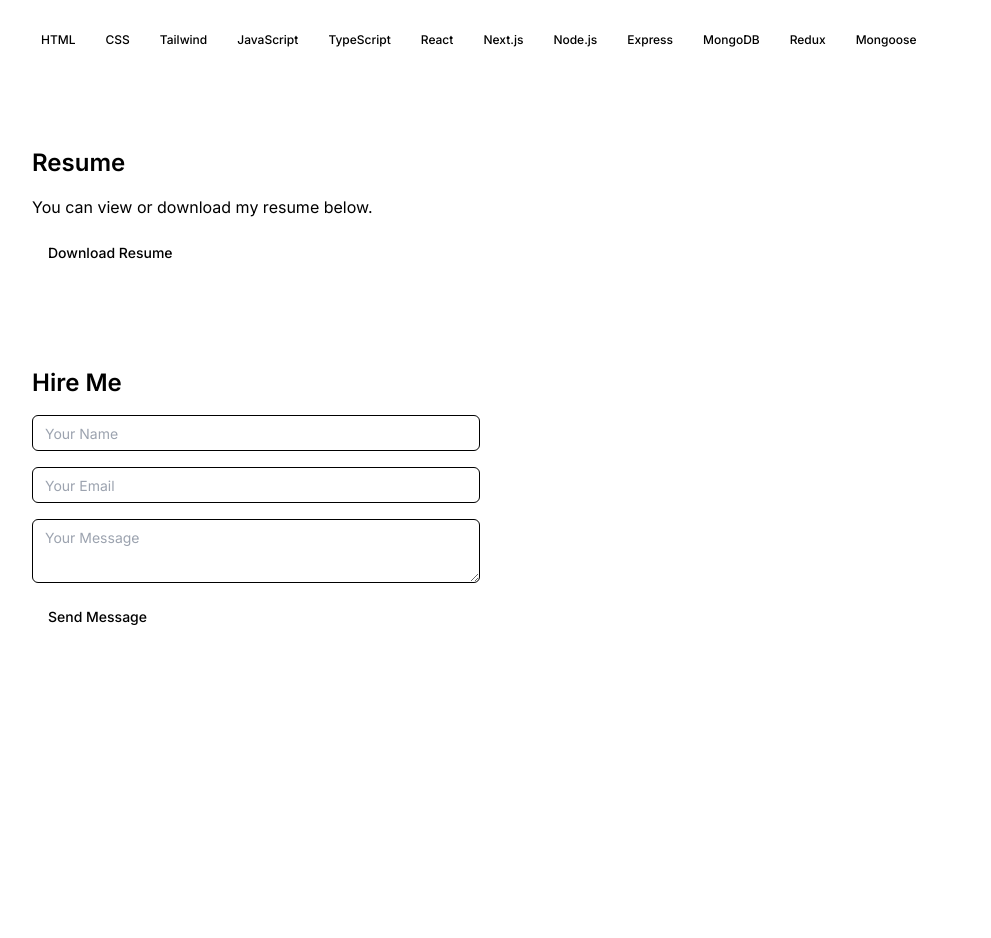
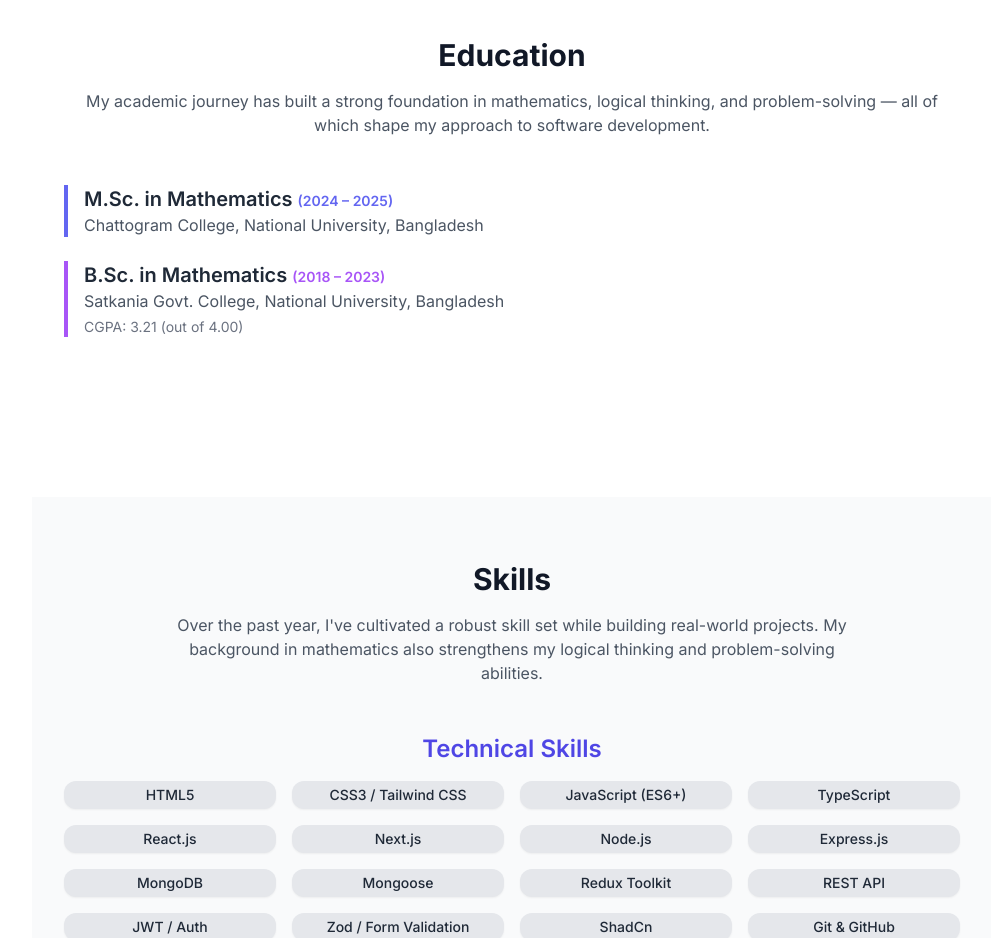
Before and after one commit to saifulislam106/portfolio, a Next.js app: page / in a window 1280 px wide. Shown: the part 1859-2797 px from the top of the page, without its empty margins (128-1119 px from the left). Before the commit the page ends 2542 px from the top, so only its background shows below. Built offline with nearby package versions, Linux system fonts and the light colour scheme.

Commit message:
educaton section added

```diff
--- a/app/page.tsx
+++ b/app/page.tsx
@@ -4,12 +4,14 @@ import Projects from '@/components/projects/Projects';
 import Skills from '@/components/Skills';
 import Resume from '@/components/Resume';
 import Contact from '@/components/Contact';
+import Education from '@/components/Education';
 
 export default function Home() {
   return (
     <div className="space-y-24 py-12">
       <Hero />
       <Projects />
+      <Education />
       <Skills />
       <Resume />
       <Contact />
--- /dev/null
+++ b/components/Education.tsx
@@ -0,0 +1,39 @@
+// components/Education.tsx
+
+const Education = () => {
+    return (
+      <section id="education" className="py-16 bg-white dark:bg-gray-950 px-4 sm:px-8">
+        <div className="max-w-4xl mx-auto text-center">
+          <h2 className="text-3xl font-bold mb-4 text-gray-900 dark:text-white">Education</h2>
+          <p className="text-gray-600 dark:text-gray-400 mb-12">
+            My academic journey has built a strong foundation in mathematics, logical thinking, and problem-solving — all of which shape my approach to software development.
+          </p>
+
+          <div className="space-y-6 text-left">
+            {/* MSc */}
+            <div className="border-l-4 border-indigo-500 pl-4">
+              <h3 className="text-xl font-semibold text-gray-800 dark:text-gray-100">
+                M.Sc. in Mathematics <span className="text-sm text-indigo-500">(2024 – 2025)</span>
+              </h3>
+              <p className="text-gray-600 dark:text-gray-400">
+                Chattogram College, National University, Bangladesh
+              </p>
+            </div>
+
+            {/* BSc */}
+            <div className="border-l-4 border-purple-500 pl-4">
+              <h3 className="text-xl font-semibold text-gray-800 dark:text-gray-100">
+                B.Sc. in Mathematics <span className="text-sm text-purple-500">(2018 – 2023)</span>
+              </h3>
+              <p className="text-gray-600 dark:text-gray-400">
+                Satkania Govt. College, National University, Bangladesh
+              </p>
+              <p className="text-sm mt-1 text-gray-500 dark:text-gray-400">CGPA: 3.21 (out of 4.00)</p>
+            </div>
+          </div>
+        </div>
+      </section>
+    );
+  };
+
+  export default Education;
--- a/components/Hero.tsx
+++ b/components/Hero.tsx
@@ -31,7 +31,7 @@ const Hero = () => (
       {/* Image with gradient overlay */}
       <div className="relative w-full max-w-xs">
         <Image
-          src="/assets/images/image.jpg" // Corrected path
+          src="/assets/images/hero[1].jpg"
           alt="Hero Image"
           height={400}
           width={400}
--- a/components/NavbarLinks.tsx
+++ b/components/NavbarLinks.tsx
@@ -21,6 +21,9 @@ export function NavbarLinks() {
       <div className="hidden md:flex items-center space-x-2">
         <Link href="#projects">
           <Button className='hover:text-blue-600' variant="ghost">Projects</Button>
+        </Link>
+        <Link href="#education">
+          <Button className='hover:text-blue-600' variant="ghost">Education</Button>
         </Link>
         <Link href="#skills">
           <Button className='hover:text-blue-600' variant="ghost">Skills</Button>
@@ -60,6 +63,9 @@ export function NavbarLinks() {
               Projects
             </Button>
           </Link>
+          <Link href="#education">
+          <Button className='hover:text-blue-600' variant="ghost">Education</Button>
+        </Link>
           <Link href="#skills">
             <Button variant="ghost" className="w-full justify-start hover:text-blue-700">
               Skills
--- a/components/Skills.tsx
+++ b/components/Skills.tsx
@@ -1,18 +1,59 @@
 // components/Skills.tsx
-import { Badge } from '@/components/ui/badge';
 
-const skills = [
-  'HTML', 'CSS', 'Tailwind', 'JavaScript', 'TypeScript', 'React', 'Next.js',
-  'Node.js', 'Express', 'MongoDB', 'Redux', 'Mongoose'
-];
+const Skills = () => {
+  return (
+    <section id="skills" className="py-16 bg-gray-50 dark:bg-gray-950 px-4 sm:px-8">
+      <div className="max-w-5xl mx-auto text-center">
+        <h2 className="text-3xl font-bold text-gray-900 dark:text-white mb-4">Skills</h2>
+        <p className="text-gray-600 dark:text-gray-400 mb-12 max-w-2xl mx-auto">
+          Over the past year, I've cultivated a robust skill set while building real-world projects. My background in mathematics also strengthens my logical thinking and problem-solving abilities.
+        </p>
 
-const Skills = () => (
-  <section id="skills">
-    <h2 className="text-2xl font-semibold mb-6">Skills</h2>
-    <div className="flex flex-wrap gap-3">
-      {skills.map((skill) => <Badge key={skill}>{skill}</Badge>)}
-    </div>
-  </section>
+        {/* Technical Skills */}
+        <div className="mb-12">
+          <h3 className="text-2xl font-semibold text-indigo-600 dark:text-indigo-400 mb-4">Technical Skills</h3>
+          <div className="grid grid-cols-2 sm:grid-cols-3 md:grid-cols-4 gap-4 text-gray-800 dark:text-gray-100">
+            <SkillBadge label="HTML5" />
+            <SkillBadge label="CSS3 / Tailwind CSS" />
+            <SkillBadge label="JavaScript (ES6+)" />
+            <SkillBadge label="TypeScript" />
+            <SkillBadge label="React.js" />
+            <SkillBadge label="Next.js" />
+            <SkillBadge label="Node.js" />
+            <SkillBadge label="Express.js" />
+            <SkillBadge label="MongoDB" />
+            <SkillBadge label="Mongoose" />
+            <SkillBadge label="Redux Toolkit" />
+            <SkillBadge label="REST API" />
+            <SkillBadge label="JWT / Auth" />
+            <SkillBadge label="Zod / Form Validation" />
+            <SkillBadge label="ShadCn" />
+            <SkillBadge label="Git & GitHub" />
+          </div>
+        </div>
+
+        {/* Soft Skills */}
+        <div>
+          <h3 className="text-2xl font-semibold text-pink-600 dark:text-pink-400 mb-4">Soft Skills</h3>
+          <div className="grid grid-cols-1 sm:grid-cols-2 md:grid-cols-3 gap-4 text-gray-700 dark:text-gray-200">
+            <SkillBadge label="Communication" />
+            <SkillBadge label="Team Collaboration" />
+            <SkillBadge label="Adaptability" />
+            <SkillBadge label="Continuous Learning" />
+            <SkillBadge label="Attention to Detail" />
+            <SkillBadge label="Self-Motivation" />
+          </div>
+        </div>
+      </div>
+    </section>
+  );
+};
+
+// Reusable badge component
+const SkillBadge = ({ label }: { label: string }) => (
+  <span className="inline-block bg-gray-200 dark:bg-gray-800 text-sm font-medium px-3 py-1 rounded-xl shadow-sm hover:bg-indigo-100 dark:hover:bg-indigo-800 transition">
+    {label}
+  </span>
 );
 
 export default Skills;
```
Also changed, not shown: components/Navbar.tsx (+2 -42 lines), 2 other files (tests, documents, lock files or other folders).
